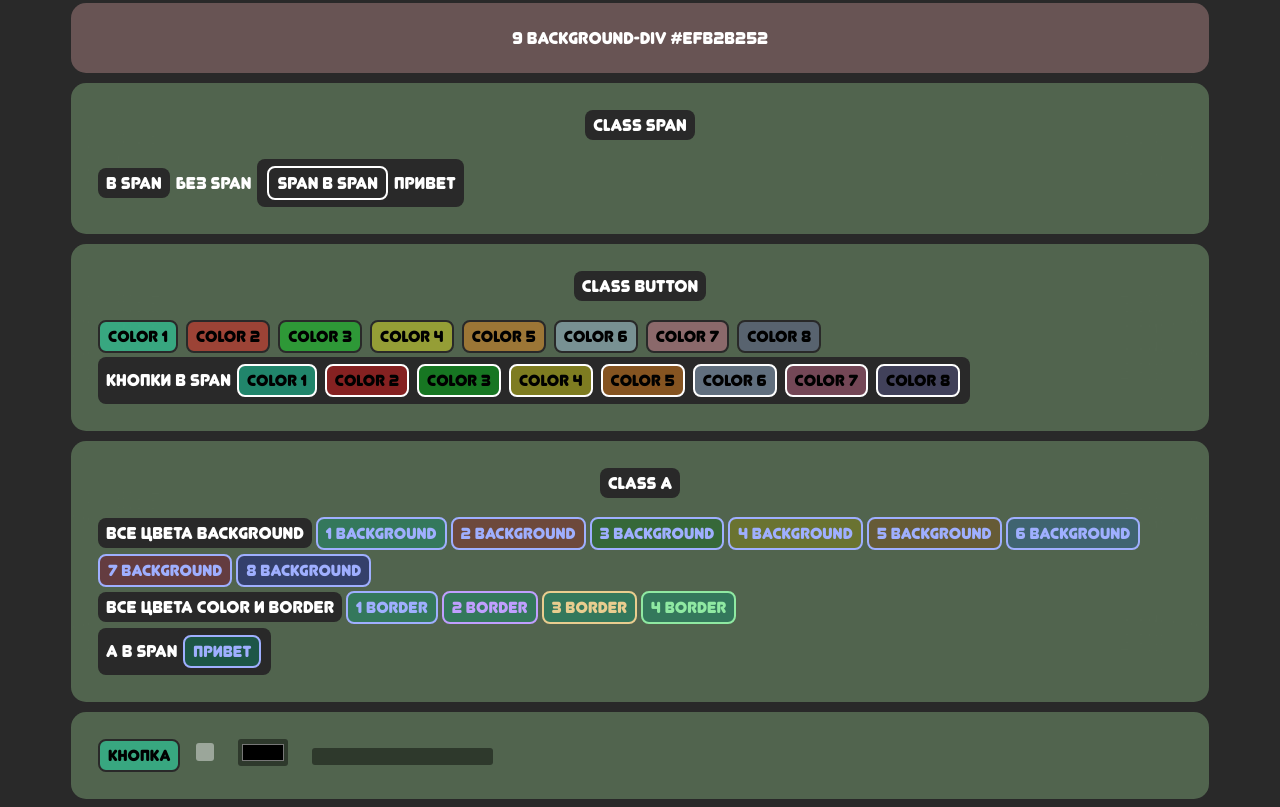
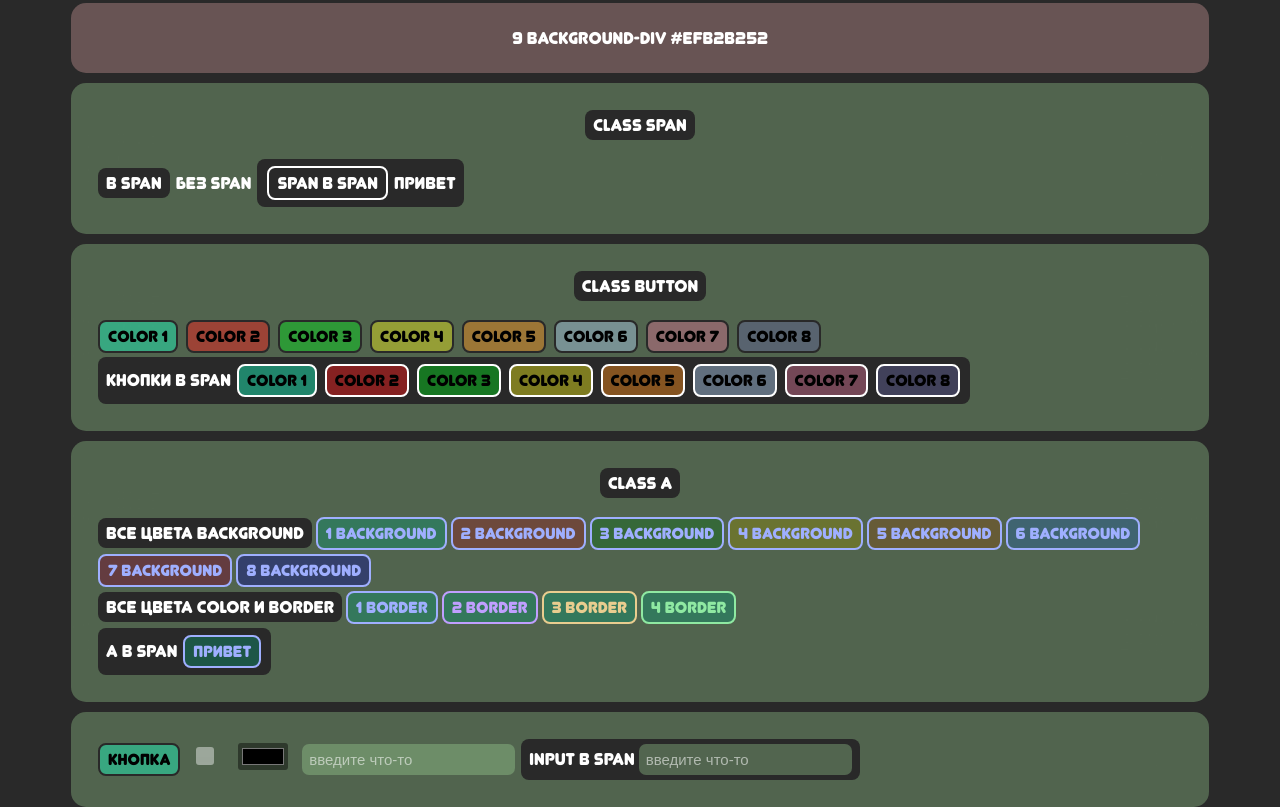
Before and after one commit to andreyka101/GLASSlOLLIPOPS, a website built with Vite: page index.html in a window 1280 px wide. Shown: the part 910-1717 px from the top of the page. Built offline with nearby package versions, Linux system fonts and the light colour scheme; files whose address does not match are found by name.

Commit message:
v - 0 . 0 . 3

```diff
--- a/index.html
+++ b/index.html
@@ -11,8 +11,7 @@
   <!--  class="GLASSlOLLIPOPS_header" -->
   <!--  class="GLASSlOLLIPOPS_button" -->
   <!--  class="GLASSlOLLIPOPS_a" -->
-  <!--  class="GLASSlOLLIPOPS_checkbox" -->
-  <!--  class="GLASSlOLLIPOPS_color" -->
+  <!--  class="GLASSlOLLIPOPS_input" -->
   <body>
     <div id="body">
       <header class="GLASSlOLLIPOPS_header">
@@ -23,7 +22,7 @@
         </h1>
         <div style="display: flex;">
           <span class="GLASSlOLLIPOPS_span">
-            v - 0 . 0 . 2
+            v - 0 . 0 . 3
           </span>
         </div>
       </header>
@@ -155,23 +154,25 @@
               <div>
                 <span class="GLASSlOLLIPOPS_span">
                   a в span
-                  <!-- LINK до делать -->
                   <a href="" class="GLASSlOLLIPOPS_a">привет</a>
                 </span>
               </div>
             </div>
 
+            <div class="GLASSlOLLIPOPS_div">
+              <input type="button" class="GLASSlOLLIPOPS_button" value="кнопка">
 
-            <form action="">
+              <input type="checkbox" id="check1" class="GLASSlOLLIPOPS_input">
+              <label for="check1"></label>
 
-            </form>
+              <input type="color" class="GLASSlOLLIPOPS_input">
 
-      <div class="GLASSlOLLIPOPS_div">
-        <input type="button" class="GLASSlOLLIPOPS_button" value="кнопка">
-        <input type="checkbox" id="check1" class="GLASSlOLLIPOPS_checkbox">
-        <label for="check1"></label>
-        <input type="color" class="GLASSlOLLIPOPS_color">
-        <input type="text" class="GLASSlOLLIPOPS_color">
+              <input type="text" placeholder="введите что-то" class="GLASSlOLLIPOPS_input">
+
+              <span class="GLASSlOLLIPOPS_span">
+                input в span
+                <input type="text" placeholder="введите что-то" class="GLASSlOLLIPOPS_input">
+              </span>
       </div>
 
 
--- a/src/GLASSlOLLIPOPS/interfaces_GLASSlOLLIPOPS.scss
+++ b/src/GLASSlOLLIPOPS/interfaces_GLASSlOLLIPOPS.scss
@@ -125,10 +125,10 @@ body{
   margin-top: 0;
   margin-bottom: 40px;
 }
-.GLASSlOLLIPOPS_checkbox{
+.GLASSlOLLIPOPS_input[type="checkbox"]{
   display: none;
 }
-.GLASSlOLLIPOPS_checkbox+label{
+.GLASSlOLLIPOPS_input[type="checkbox"]+label{
   display: inline-block;
   width: 18px;
   height: 18px;
@@ -137,12 +137,15 @@ body{
   transition: 0.3s;
   margin: auto 10px;
 }
-.GLASSlOLLIPOPS_checkbox:checked+label{
+.GLASSlOLLIPOPS_input[type="checkbox"]:checked+label{
   background: url("/GLASSlOLLIPOPS_public/svg/check_ailr35g5hnkk.svg") center / cover;
-  background-color: #ffffff6e;
+  background-color: #ffffff80;
   transition: 0.3s;
 }
-.GLASSlOLLIPOPS_color{
+
+// до делать
+
+.GLASSlOLLIPOPS_input[type="color"]{
   display: inline-block;
   // width: 18px;
   // height: 18px;
@@ -152,6 +155,27 @@ body{
   transition: 0.3s;
   margin: auto 10px;
 }
+
+// до делать
+
+.GLASSlOLLIPOPS_input[type="text"]{
+  background-color: #a8e4a052; // 1 background-div
+  // background-color: #fdca9352; // 2 background-div
+  // background-color: #ece9b252; // 3 background-div
+  // background-color: #f3ffab52; // 4 background-div
+  // background-color: #abfff252; // 5 background-div
+  // background-color: #a1c9df52; // 6 background-div
+  // background-color: #a5a1df52; // 7 background-div
+  // background-color: #d49fdf52; // 8 background-div
+  // background-color: #efb2b252; // 9 background-div
+color:#ffffffcc;
+border: #ffffff 0px solid;
+border-radius: 7px;
+padding: 7px;
+font-size: 15px;
+}
+.GLASSlOLLIPOPS_input[type="text"]::-moz-placeholder { color: #ffffff8c; }
+.GLASSlOLLIPOPS_input[type="text"]::-webkit-input-placeholder { color: #ffffff8c; }
 
 
 
@@ -186,11 +210,11 @@ body{
     transition: 0.3s;
     cursor: pointer;
   }
-  .GLASSlOLLIPOPS_checkbox+label:hover{
+  .GLASSlOLLIPOPS_input[type="checkbox"]+label:hover{
     background-color: #ffffff;
     transition: 0.3s;
   }
-  .GLASSlOLLIPOPS_checkbox:checked+label:hover{
+  .GLASSlOLLIPOPS_input[type="checkbox"]:checked+label:hover{
     background: url("/GLASSlOLLIPOPS_public/svg/check_ailr35g5hnkkHover.svg") center / cover;
     background-color: #ffffff;
     transition: 0.3s;
```
